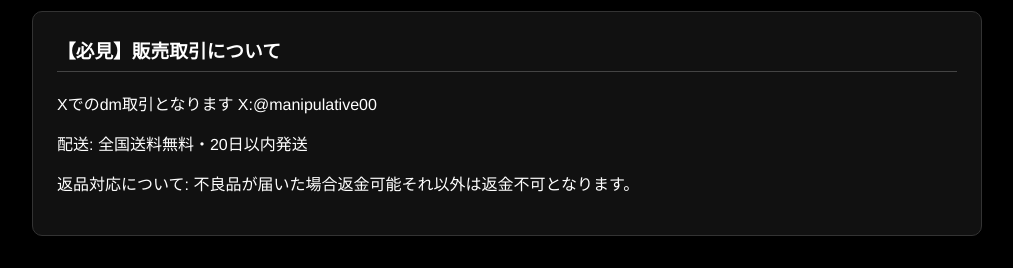
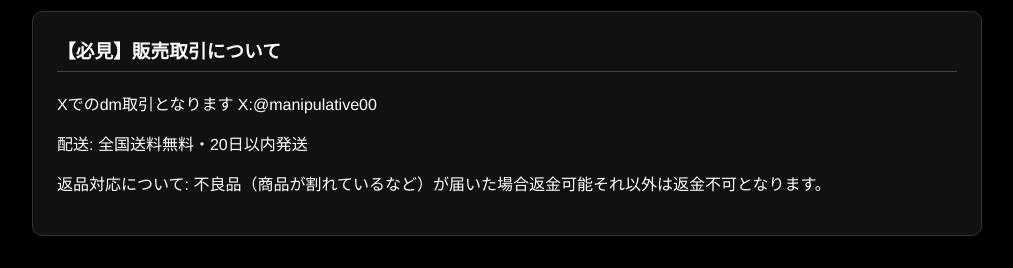
Before and after one commit to Manipulative0/rui-shop, a plain HTML site: page index.html in a window 1280 px wide. Shown: the part 940-1208 px from the top of the page, without its empty margins (133-1146 px from the left). Drawn offline with Linux system fonts and the light colour scheme.

Commit message:
Update index.html

```diff
--- a/index.html
+++ b/index.html
@@ -141,7 +141,7 @@
     <h3>【必見】販売取引について</h3>
     <p>Xでのdm取引となります X:@manipulative00</p>
     <p>配送: 全国送料無料・20日以内発送</p>
-    <p>返品対応について: 不良品が届いた場合返金可能それ以外は返金不可となります。</p>
+    <p>返品対応について: 不良品（商品が割れているなど）が届いた場合返金可能それ以外は返金不可となります。</p>
   </section>
 
 </body>
```
